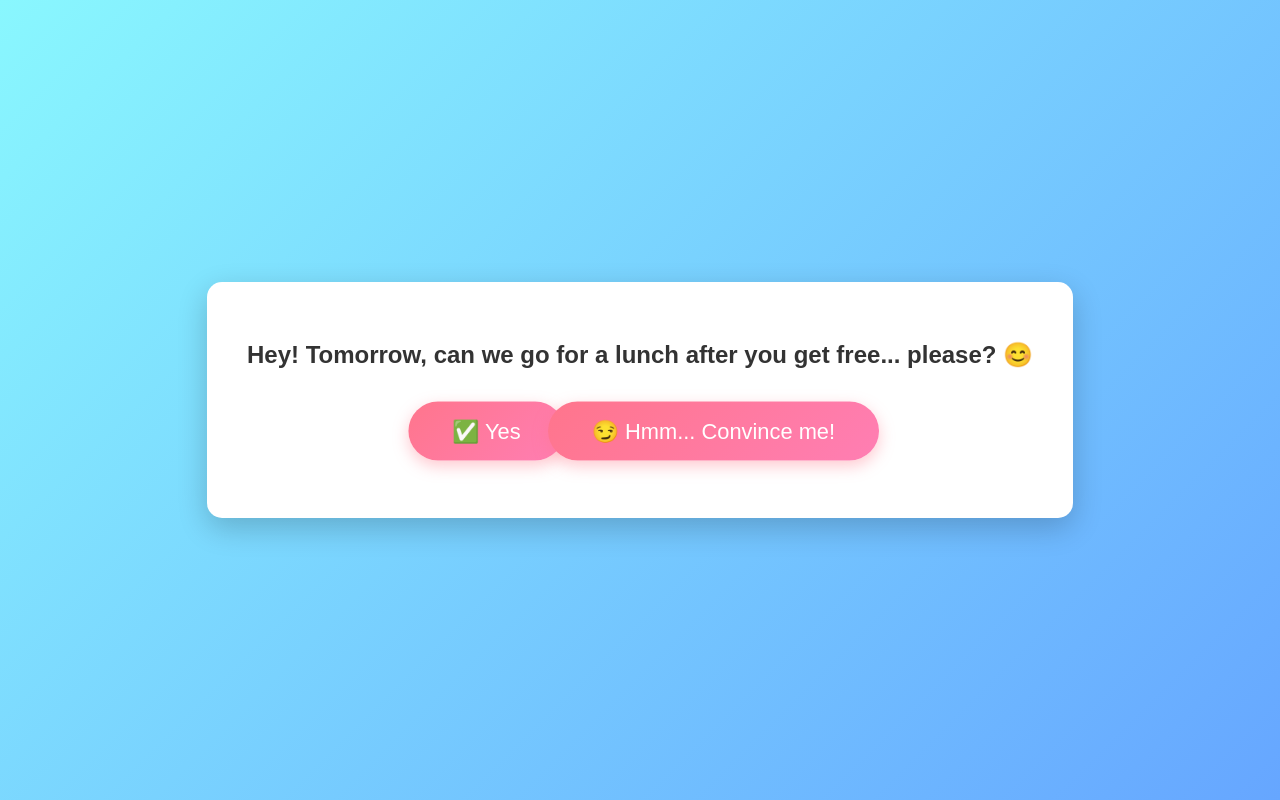
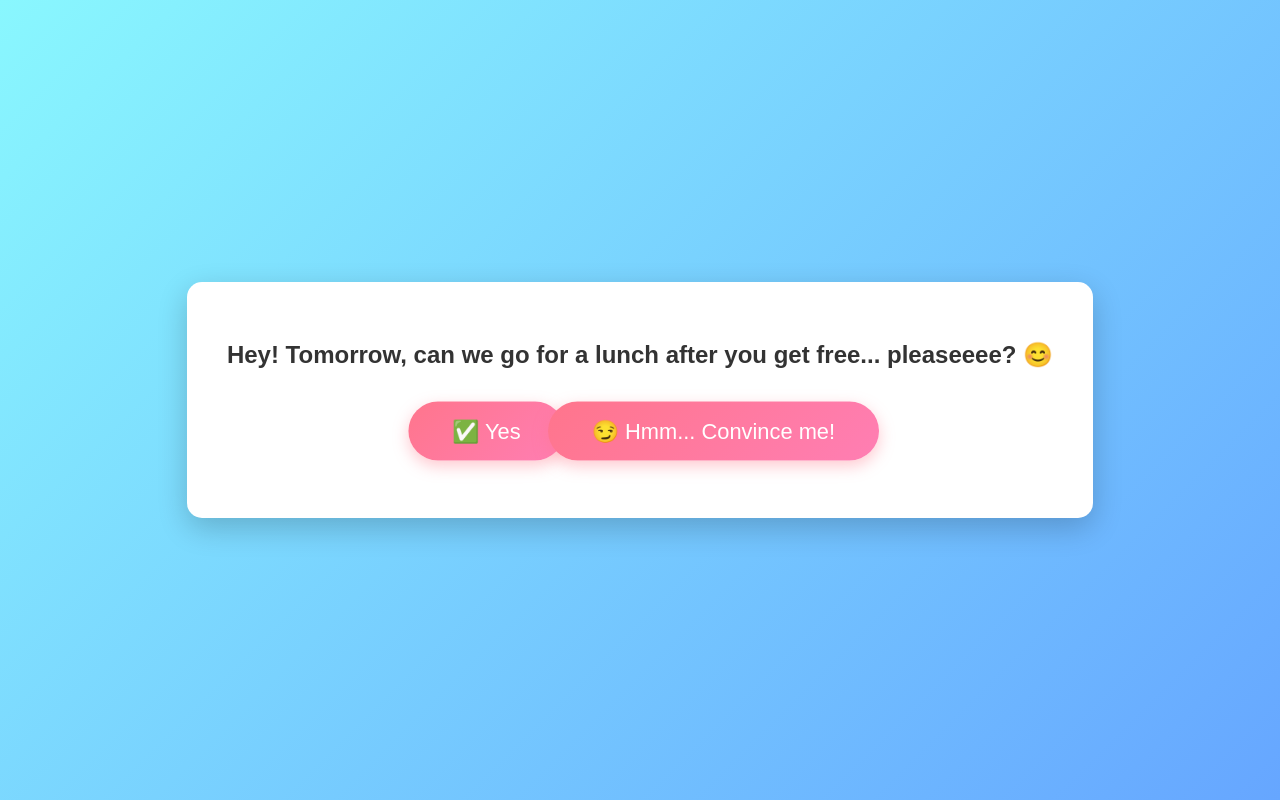
Before and after one commit to piyush-nik/_vi_, a plain HTML site: page index.html in a window 1280 px wide. Drawn offline with Linux system fonts and the light colour scheme.

Commit message:
index.html

```diff
--- a/index.html
+++ b/index.html
@@ -73,7 +73,7 @@
 </head>
 <body>
     <div class="container">
-        <h2>Hey! Tomorrow, can we go for a lunch after you get free... please? 😊</h2>
+        <h2>Hey! Tomorrow, can we go for a lunch after you get free... pleaseeee? 😊</h2>
         <button onclick="respond()">✅ Yes</button>
         <button onclick="cheekyRespond()">😏 Hmm... Convince me!</button>
         <p id="response"></p>
```
